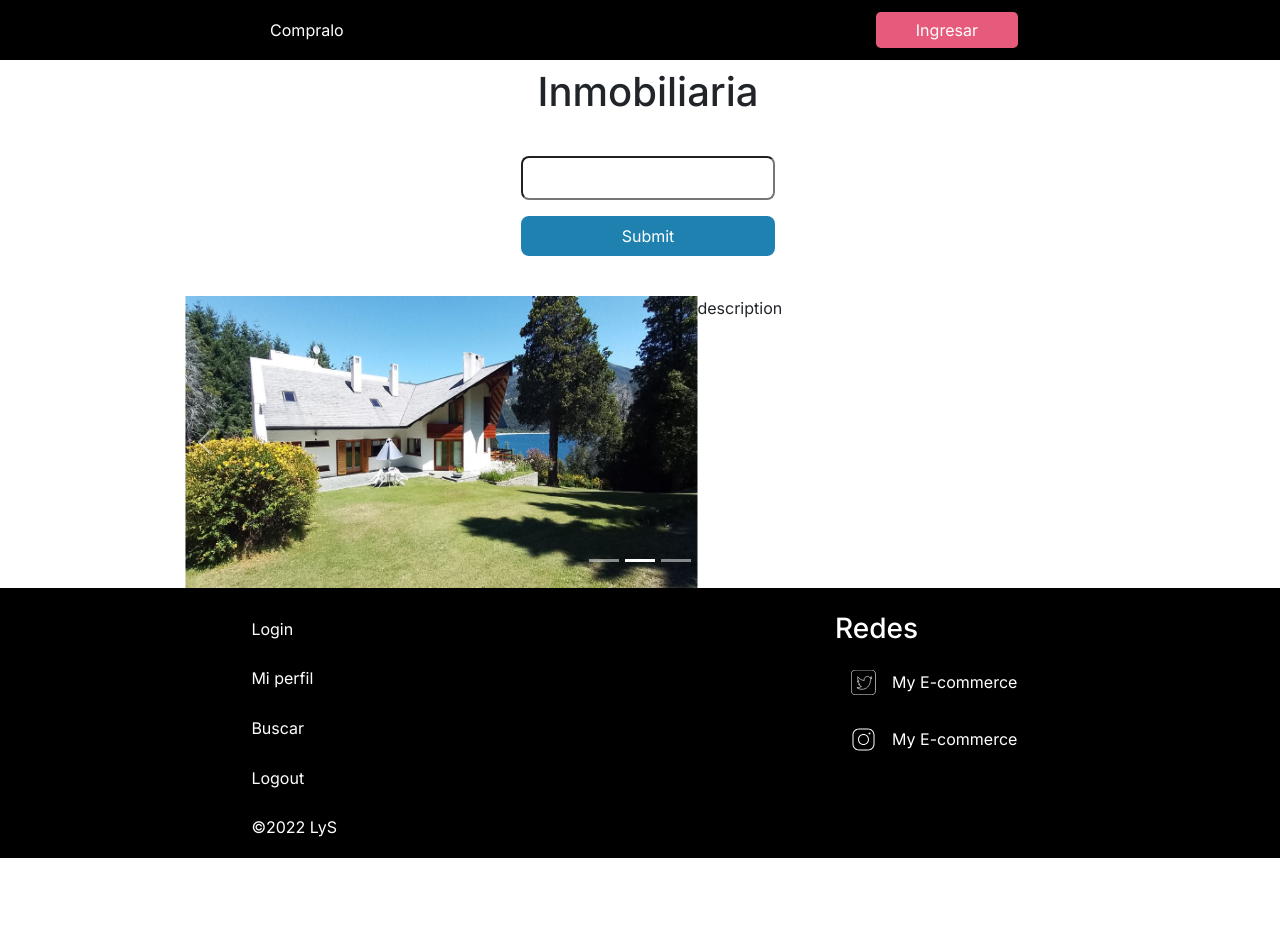
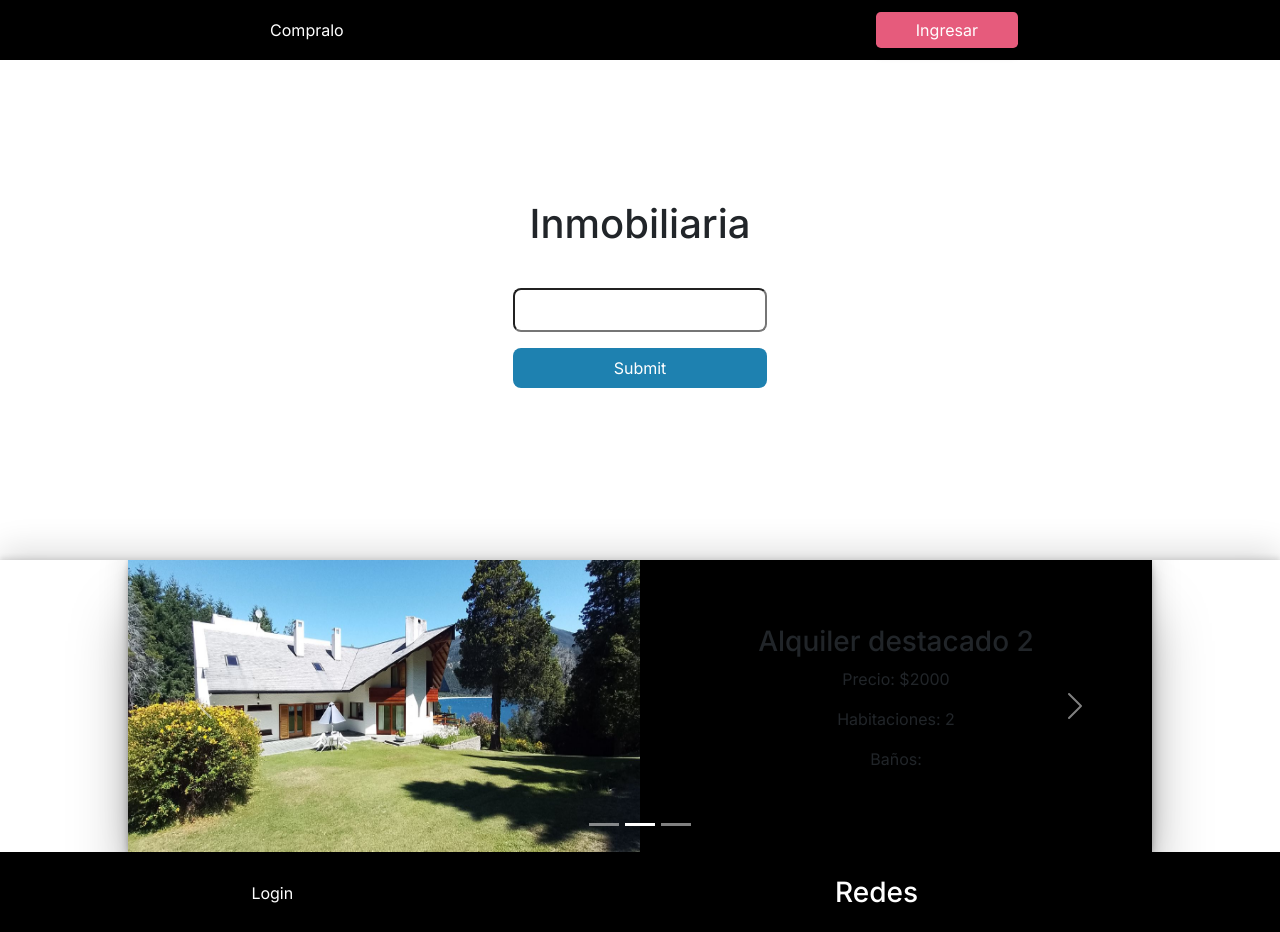
Before and after one commit to No-Country/c16-61, a Next.js app: page / in a window 1280 px wide. Shown: the top 932 px of the page. Before the commit the page ends 858 px from the top, so only its background shows below. Built offline with nearby package versions, Linux system fonts and the light colour scheme.

Commit message:
fixed carousel

```diff
--- /dev/null
+++ b/src/UI/carouselCard.module.css
@@ -0,0 +1,15 @@
+.container {
+    display: flex;
+    flex-direction: row
+
+}
+
+.description{
+    width: 50%;
+    height: 292px;
+    background-color: black;
+    display: flex;
+    justify-content: center;
+    align-items: center;
+    flex-direction: column;
+}
--- /dev/null
+++ b/src/UI/carouselCard.tsx
@@ -0,0 +1,16 @@
+"use client"
+
+import styles from "./carouselCard.module.css"
+export function CarouselCard({item}) {
+    return (
+      <div  className={styles.container} >
+        <img src={item.src} alt="slides" style={{ width: "50%", height: "292px" }} />
+        <div className={styles.description}>
+          <h3>{item.nombre}</h3>
+          <p> Precio: ${item.precio}</p>
+          <p> Habitaciones: {item.habitacion}</p>
+          <p> Baños: {item.banios}</p>
+        </div>
+      </div>
+    )
+  }
--- a/src/app/layout.tsx
+++ b/src/app/layout.tsx
@@ -19,11 +19,13 @@ export default function RootLayout({
   return (
     <html lang="es">
       <body className={inter.className}>
-        <Header />
 
-        {children}
+          <Header />
 
-        <Footer />
+          {children}
+
+          <Footer />
+
       </body>
     </html>
   )
--- a/src/app/page.module.css
+++ b/src/app/page.module.css
@@ -1,7 +1,6 @@
 .title {
     width: 100%;
-    /* height: 500px; */
-    margin: 0.5rem;
+    height: 500px;
     display: flex;
     flex-direction: column;
     justify-content: center;
--- /dev/null
+++ b/src/components/FeaturedProducts/FeaturedProducts.module.css
@@ -0,0 +1,14 @@
+.container{
+    width: 100%;
+    display: flex;
+    justify-content: center;
+    overflow: hidden;
+    flex-direction: column;
+    align-items: center;
+    box-shadow: rgba(0, 0, 0, 0.25) 0px 54px 55px, rgba(0, 0, 0, 0.12) 0px -12px 30px, rgba(0, 0, 0, 0.12) 0px 4px 6px, rgba(0, 0, 0, 0.17) 0px 12px 13px, rgba(0, 0, 0, 0.09) 0px -3px 5px;
+
+}
+
+.containerCarousel{
+    box-shadow: rgba(0, 0, 0, 0.25) 0px 54px 55px, rgba(0, 0, 0, 0.12) 0px -12px 30px, rgba(0, 0, 0, 0.12) 0px 4px 6px, rgba(0, 0, 0, 0.17) 0px 12px 13px, rgba(0, 0, 0, 0.09) 0px -3px 5px;
+}
--- a/src/components/FeaturedProducts/FeaturedProducts.tsx
+++ b/src/components/FeaturedProducts/FeaturedProducts.tsx
@@ -1,22 +1,21 @@
 "use client"
 
 import Carousel from 'react-bootstrap/Carousel';
-
+import { CarouselCard } from '@/UI/carouselCard';
+import style from "./FeaturedProducts.module.css"
 export default function FeaturedProducts() {
 
-  const testArray = [{ nombre: "producto destacado 1 ", precio: 1000, src: "./house1.jpg" },
-                     { nombre: "producto destacado 2 ", precio: 2000, src: "./house2.jpg" },
-                     { nombre: "producto destacado 3 ", precio: 3000, src: "./house3.jpg" }]
+  const testArray = [{ nombre: "Alquiler destacado 1 ", precio: 1000, src: "./house1.jpg", habitacion: 3, baños: 2 },
+                     { nombre: "Alquiler destacado 2 ", precio: 2000, src: "./house2.jpg", habitacion: 2, baños: 1 },
+                     { nombre: "Alquiler destacado 3 ", precio: 3000, src: "./house3.jpg", habitacion: 4, baños: 2 },]
 
   return (
-    <main style={{ width: "100%", display: "flex", justifyContent: "center", overflow: "hidden" }}>
-      <Carousel style={{ width: "80%", height: "292px" }}>
+    <main className={style.container}>
+      <Carousel className={style.containerCarousel} onClick={( )=>{console.log("click");
+      }} style={{ width: "80%", height: "292px" }}>
         {testArray.map((item, index) => (
           <Carousel.Item key={index}>
-            <div style={{ display: "flex", flexDirection: "row" }}>
-              <img src={item.src} alt="slides" style={{ width: "50%", height: "292px" }} />
-              <div style={{ width: "50%", height: "292px" }}> description </div>
-            </div>
+            <CarouselCard item={item}></CarouselCard>
           </Carousel.Item>
         ))}
       </Carousel>
```
